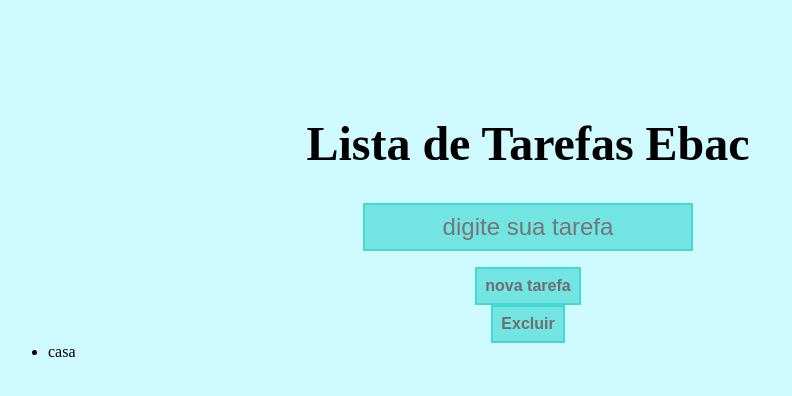
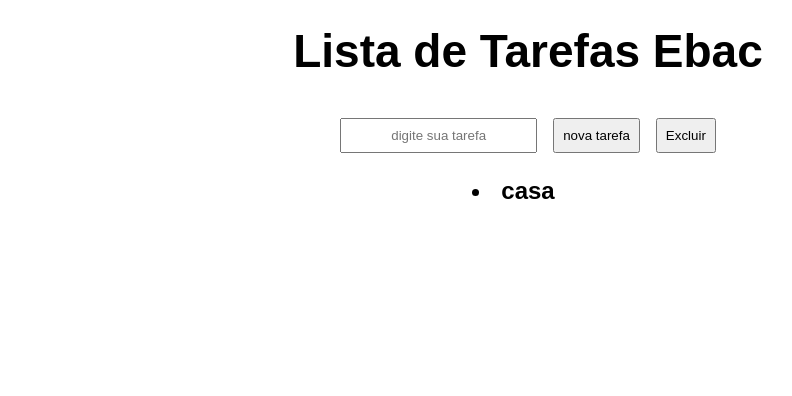
Before and after one commit to Samukabr20djf/Projeto1, a plain HTML site: page index.html in a window 1280 px wide. Shown: the whole page, without its empty margins (112-904 px from the left). Drawn offline with Linux system fonts and the light colour scheme.

Commit message:
Update main.css

```diff
--- a/main.css
+++ b/main.css
@@ -1,76 +1,41 @@
-* {
-    margin: 0 auto;
+*{
     padding: 0;
+    margin: 0;
     box-sizing: border-box;
+    font-family: sans-serif;
 }
 
-body {
-    background-color: #adf8ff94;
-    padding-top: 100px;
-}
-
-header {
-    align-content: center;
-    display: block;
-}
-
-h1 {
+h1{
+    font-size: 46px;
     text-align: center;
-    padding: 16px;
-    font-size: 48px;
-    margin-bottom: 16px;
-}
-
-.container {
-    max-width: 960px;
-    width: 100%;
+    padding: 24px;
 }
 
 form {
-    display: block;
-    max-width: 960px;
-    width: 100%;
-    justify-content: space-between;
+    padding: 8px;
+    display: flex;
+    justify-content: center;
 }
 
-form input {
-    margin: 0 auto;
-    margin-bottom: 16px;
+input{
     padding: 8px;
+    margin: 8px;
     text-align: center;
-    font-size: 24px;
-    display: flex;
-    justify-content: space-between;
-    background-color: rgba(19, 204, 195, 0.496);
-    border: 2px solid rgba(19, 204, 195, 0.496);
-
 }
 
-form button {
+button {
     padding: 8px;
+    margin: 8px;
     text-align: center;
-    font-size: 24px;
-    display: flex;
-    background-color: rgba(19, 204, 195, 0.496);
-    color: #6e6e6e;
-    font-size: 16px;
-    font-weight: bold;
-    border: 2px solid rgba(19, 204, 195, 0.496);
-    cursor: pointer;
 }
 
-table {
-    width: 100%;
+ul {
+    display: flex;
+    justify-content: center;
 }
 
-table th {
-    border-bottom: 2px solid #000;
+ul li {
     padding: 8px;
     font-size: 24px;
     font-weight: bolder;
 }
-
-table td {
-    text-align: center;
-    font-size: 24px;
-}
```
